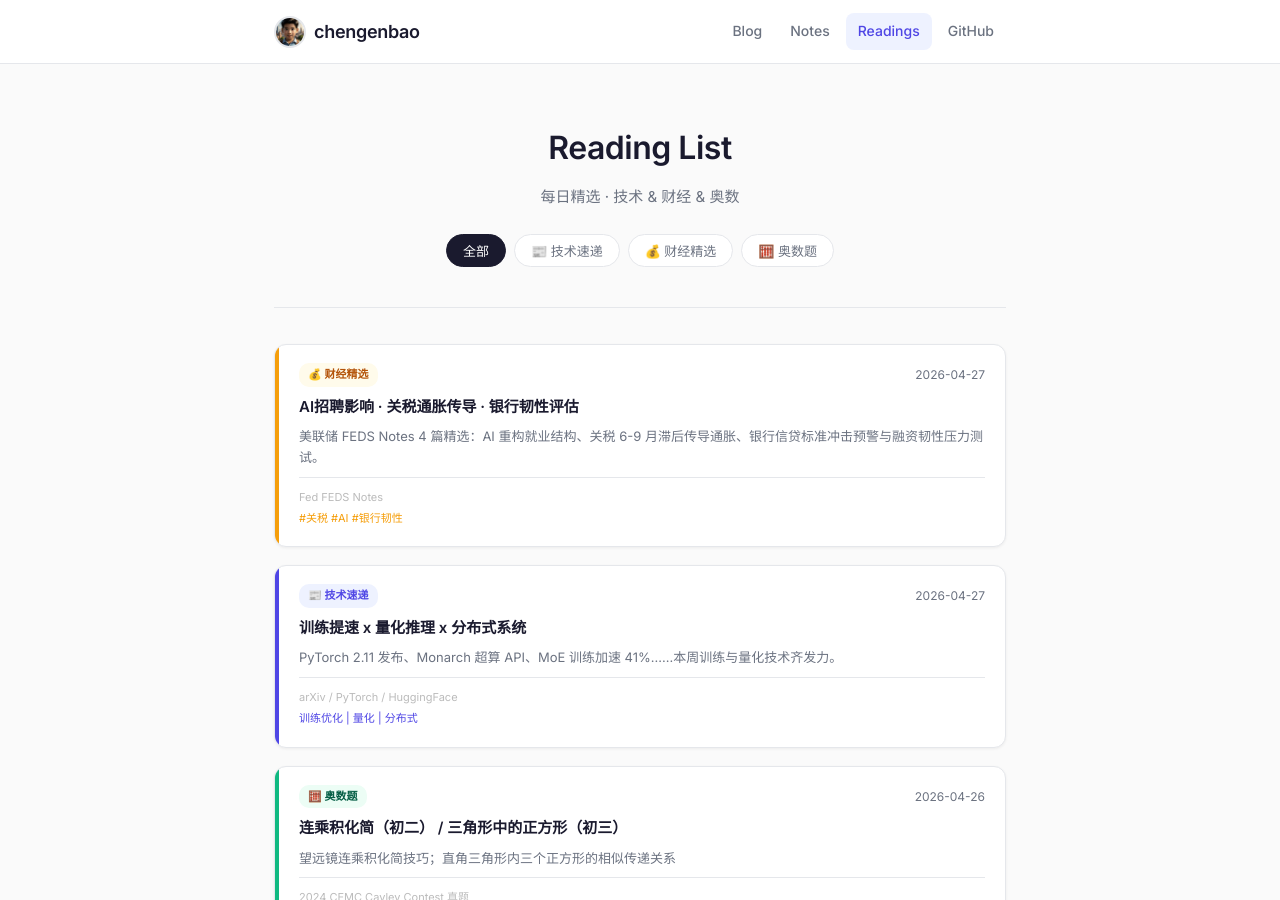
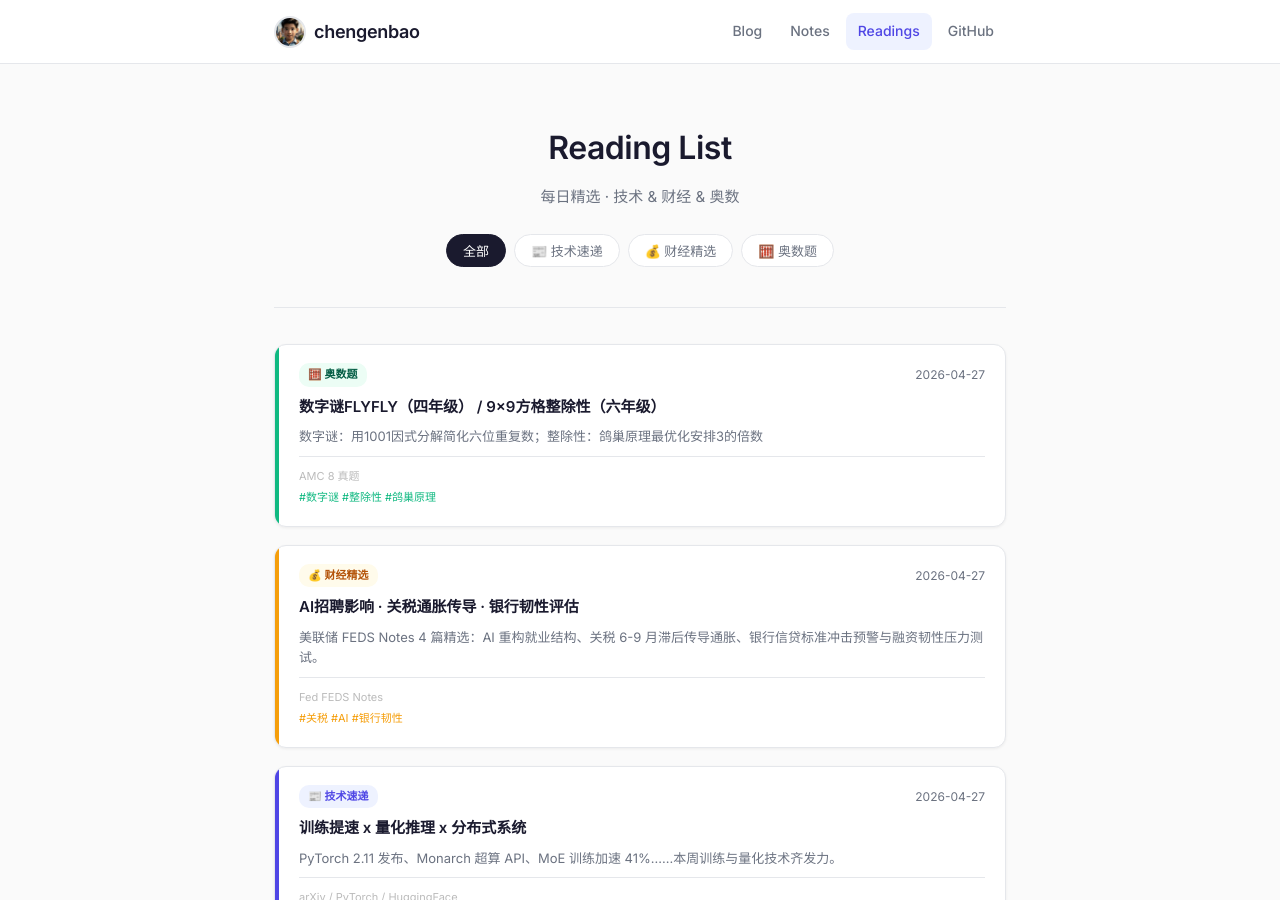
Before and after one commit to chengenbao/chengenbao.github.io, a Jekyll site: the page built from reading-list/index.md, in a window 1280 px wide and 900 px high. Built offline with Jekyll 4.4.1, drawn with Linux system fonts in a browser that asks for light colours.

Commit message:
add math card 2026-04-27

```diff
--- a/reading-list/index.md
+++ b/reading-list/index.md
@@ -18,6 +18,22 @@
   </div>
 
   <div class="rl-grid">
+<a class="rl-card math" href="/reading-list/2026-04-27-math/">
+  <div class="rl-accent"></div>
+  <div class="rl-body">
+    <div class="rl-top">
+      <span class="rl-badge math">🧮 奥数题</span>
+      <time>2026-04-27</time>
+    </div>
+    <h2>数字谜FLYFLY（四年级） / 9×9方格整除性（六年级）</h2>
+    <p>数字谜：用1001因式分解简化六位重复数；整除性：鸽巢原理最优化安排3的倍数</p>
+    <div class="rl-meta">
+      <span class="rl-source">AMC 8 真题</span>
+      <span class="rl-tags">#数字谜 #整除性 #鸽巢原理</span>
+    </div>
+  </div>
+</a>
+
 <a class="rl-card finance" href="/reading-list/2026-04-27-finance-daily/">
   <div class="rl-accent"></div>
   <div class="rl-body">
```
